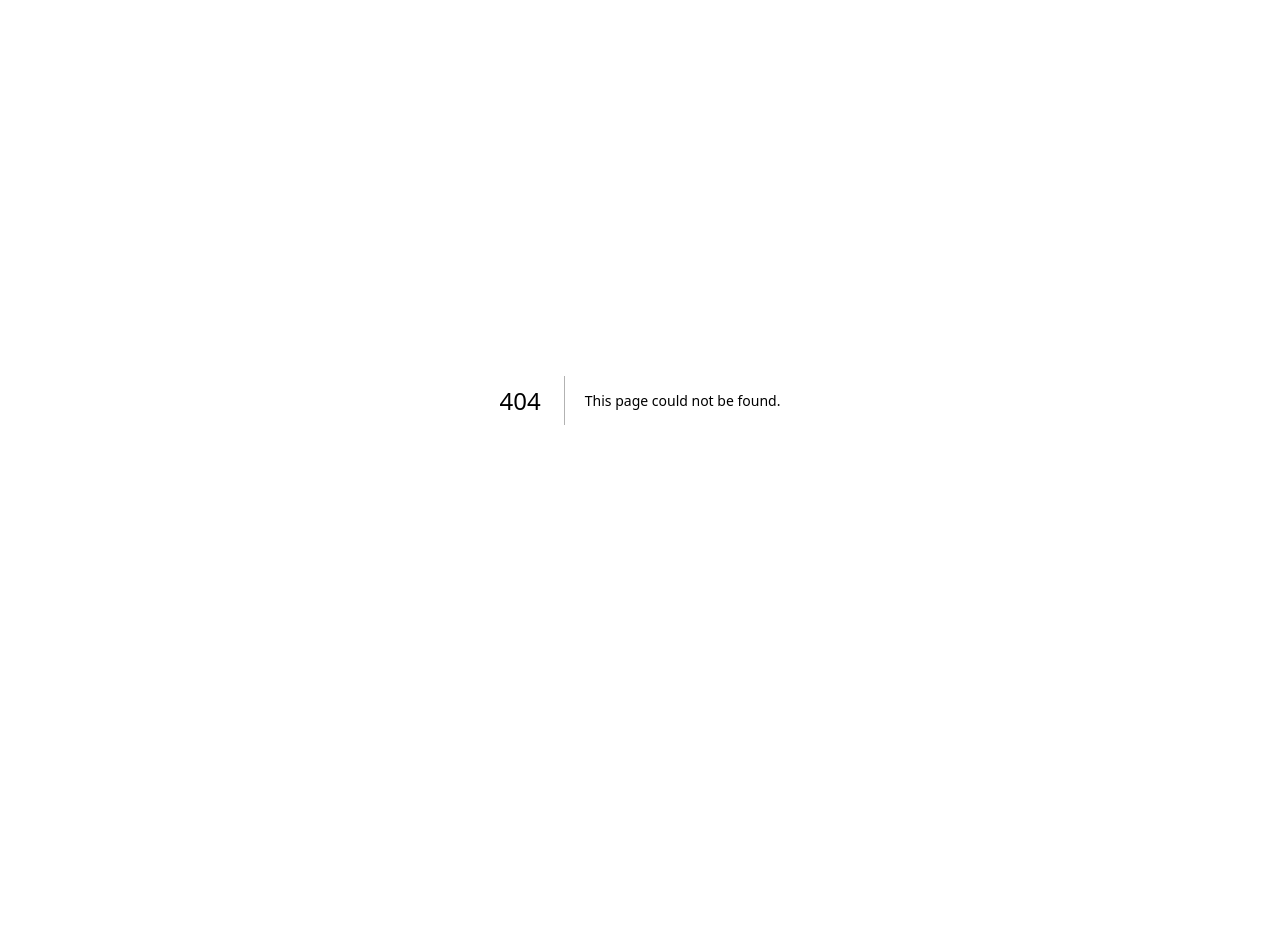
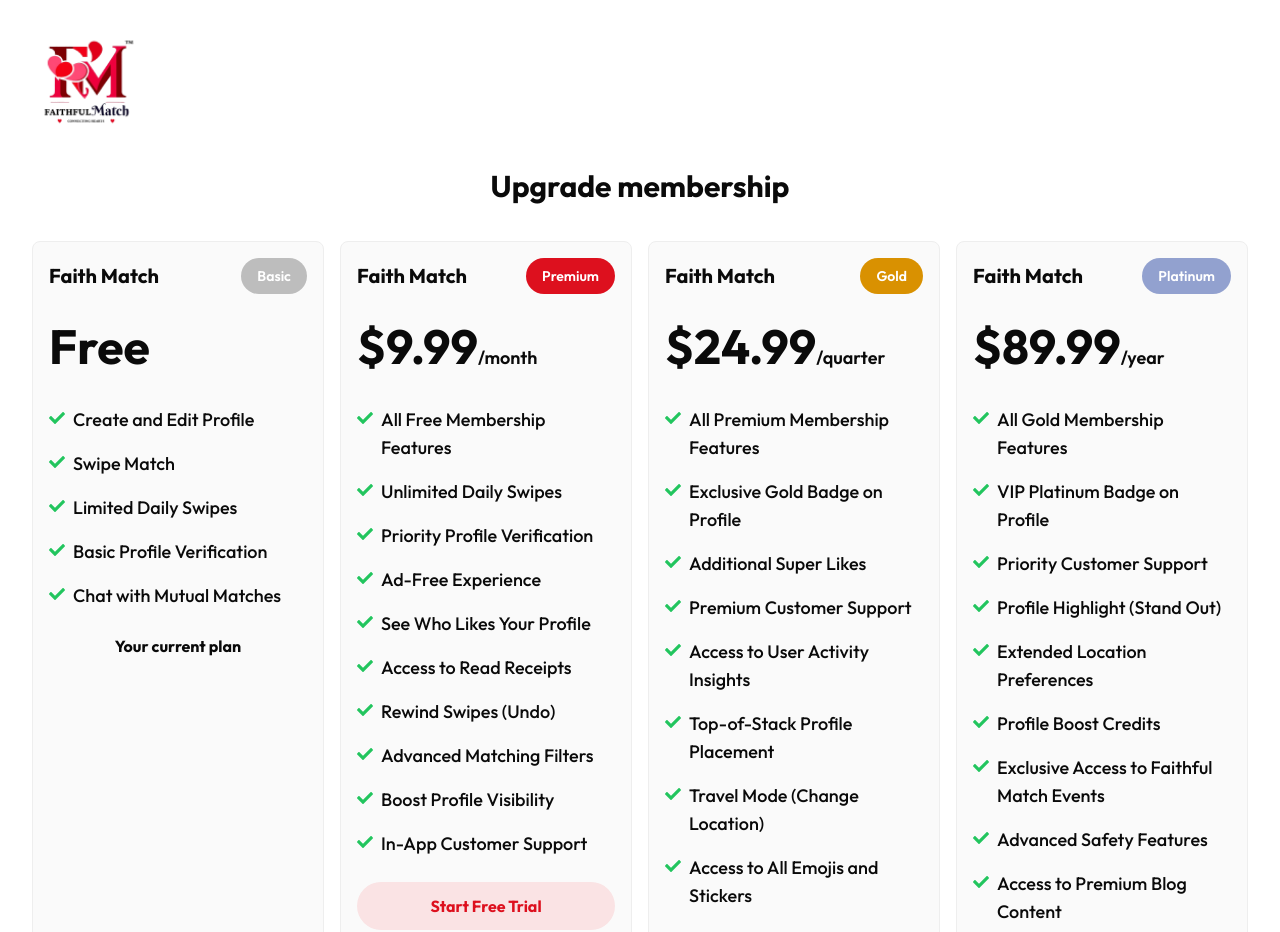
Before and after one commit to Astro175/faithful-match, a Next.js app: page /pricing in a window 1280 px wide. Before the commit this address had no page. Shown: the top 932 px of the page. Before the commit the page ends 800 px from the top, so only its background shows below. Built offline with nearby package versions, Linux system fonts and the light colour scheme.

Commit message:
Added pricing page

```diff
--- a/app/login/page.tsx
+++ b/app/login/page.tsx
@@ -8,6 +8,7 @@
 import { IoIosLock } from "react-icons/io";
 import Image from "next/image";
 import Link from "next/link";
+import { FaApple } from "react-icons/fa";
 
 export default function LoginForm() {
   const [loading, setLoading] = useState(false);
@@ -142,14 +143,8 @@
           variant="outline"
           className="w-full py-6 border-[#EEEEEE] rounded-full font-outfit font-semibold"
         >
-          <Image
-            src="/facebook-icon.svg"
-            alt="Facebook"
-            className="mr-2 h-5 w-5"
-            width={20}
-            height={20}
-          />
-          Continue with Facebook
+          <FaApple className="mr-2 h-5 w-5" />
+          Continue with Apple
         </Button>
 
         <Button
--- /dev/null
+++ b/app/pricing/page.tsx
@@ -0,0 +1,182 @@
+import type { Metadata } from "next";
+
+export const metadata: Metadata = {
+  title: "Pricing Plans | Faithful Match",
+  description:
+    "Choose from our Basic, Premium, Gold, or Platinum membership plans to enhance your faith-based dating experience.",
+  keywords:
+    "faith match pricing, christian dating plans, religious dating subscription",
+  openGraph: {
+    title: "Faith Match Pricing Plans",
+    description: "Find your perfect match with our premium dating features",
+    type: "website",
+    url: "https://faithmatch.com/pricing",
+    siteName: "Faith Match",
+    images: [
+      {
+        url: "/og-image.jpg",
+        width: 1200,
+        height: 630,
+        alt: "Faith Match Pricing Plans",
+      },
+    ],
+  },
+  twitter: {
+    card: "summary_large_image",
+    title: "Faith Match Pricing Plans",
+    description: "Find your perfect match with our premium dating features",
+    images: ["/twitter-image.jpg"],
+  },
+};
+
+import { FaCheck } from "react-icons/fa";
+import Image from "next/image";
+
+const pricingData = [
+  {
+    subscription: "Basic",
+    color: "#BDBDBD",
+    price: "Free",
+    features: [
+      "Create and Edit Profile",
+      "Swipe Match",
+      "Limited Daily Swipes",
+      "Basic Profile Verification",
+      "Chat with Mutual Matches",
+    ],
+  },
+  {
+    subscription: "Premium",
+    color: "#DD101E",
+    price: "$9.99",
+    period: "month",
+    features: [
+      "All Free Membership Features",
+      "Unlimited Daily Swipes",
+      "Priority Profile Verification",
+      "Ad-Free Experience",
+      "See Who Likes Your Profile",
+      "Access to Read Receipts",
+      "Rewind Swipes (Undo)",
+      "Advanced Matching Filters",
+      "Boost Profile Visibility",
+      "In-App Customer Support",
+    ],
+  },
+  {
+    subscription: "Gold",
+    color: "#D99101",
+    price: "$24.99",
+    period: "quarter",
+    features: [
+      "All Premium Membership Features",
+      "Exclusive Gold Badge on Profile",
+      "Additional Super Likes",
+      "Premium Customer Support",
+      "Access to User Activity Insights",
+      "Top-of-Stack Profile Placement",
+      "Travel Mode (Change Location)",
+      "Access to All Emojis and Stickers",
+    ],
+  },
+  {
+    subscription: "Platinum",
+    color: "#92A1CF",
+    price: "$89.99",
+    period: "year",
+    features: [
+      "All Gold Membership Features",
+      "VIP Platinum Badge on Profile",
+      "Priority Customer Support",
+      "Profile Highlight (Stand Out)",
+      "Extended Location Preferences",
+      "Profile Boost Credits",
+      "Exclusive Access to Faithful Match Events",
+      "Advanced Safety Features",
+      "Access to Premium Blog Content",
+    ],
+  },
+];
+
+export default function PricingPage() {
+  return (
+    <div className="min-h-screen bg-white">
+      <nav className="p-4">
+        <Image
+          src="/logo-red.png"
+          alt="Faith Match"
+          // className="h-8"
+          width={140}
+          height={130}
+        />
+      </nav>
+
+      <main className="px-8 pb-8">
+        <h1 className="font-outfit font-bold text-[30px] mb-8 text-center">
+          Upgrade membership
+        </h1>
+
+        <div className="flex justify-center gap-4">
+          {pricingData.map((plan) => (
+            <div
+              key={plan.subscription}
+              className="w-[300px] bg-[#FAFAFA] border border-[#EEEEEE] rounded-lg p-4"
+            >
+              <div className="flex items-center justify-between mb-4">
+                <h2 className="font-outfit font-bold text-xl">Faith Match</h2>
+                <span
+                  className="py-2 px-4 rounded-full text-white text-sm font-outfit font-semibold"
+                  style={{ backgroundColor: plan.color }}
+                >
+                  {plan.subscription}
+                </span>
+              </div>
+
+              <div className="mb-6">
+                <span className="font-outfit font-bold text-[48px]">
+                  {plan.price}
+                </span>
+                {plan.period && (
+                  <span className="font-outfit font-semibold text-lg">
+                    /{plan.period}
+                  </span>
+                )}
+              </div>
+
+              <div className="space-y-4 mb-6">
+                {plan.features.map((feature) => (
+                  <div key={feature} className="flex items-start gap-2">
+                    <FaCheck className="text-green-500 mt-1 flex-shrink-0" />
+                    <p className="font-outfit font-medium text-lg break-words">
+                      {feature}
+                    </p>
+                  </div>
+                ))}
+              </div>
+
+              {plan.subscription === "Basic" ? (
+                <p className="font-outfit font-bold text-center">
+                  Your current plan
+                </p>
+              ) : (
+                <div className="space-y-2">
+                  {plan.subscription === "Premium" && (
+                    <button className="w-full py-3 bg-[#FAE3E4] text-[#DD101E] rounded-full font-outfit font-bold">
+                      Start Free Trial
+                    </button>
+                  )}
+                  <button
+                    className="w-full py-3 rounded-full text-white font-outfit font-bold"
+                    style={{ backgroundColor: plan.color }}
+                  >
+                    Select Plan
+                  </button>
+                </div>
+              )}
+            </div>
+          ))}
+        </div>
+      </main>
+    </div>
+  );
+}
```
